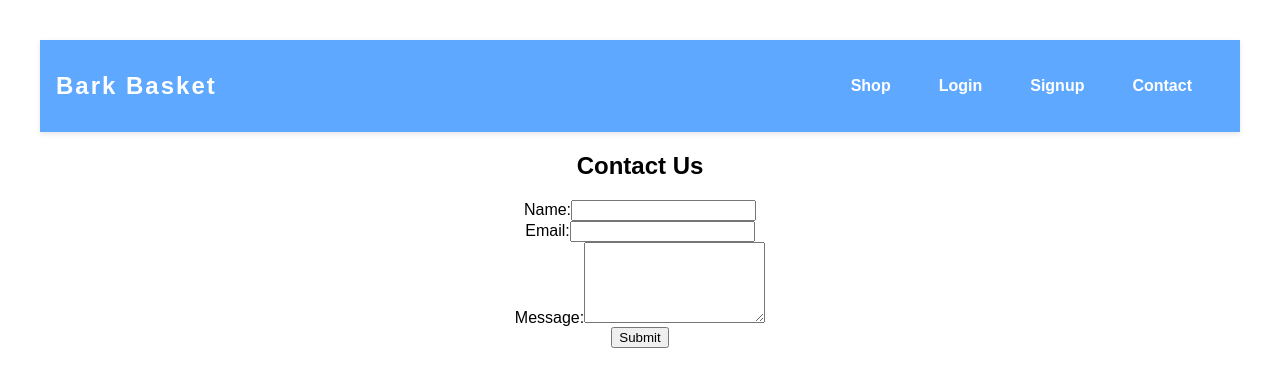
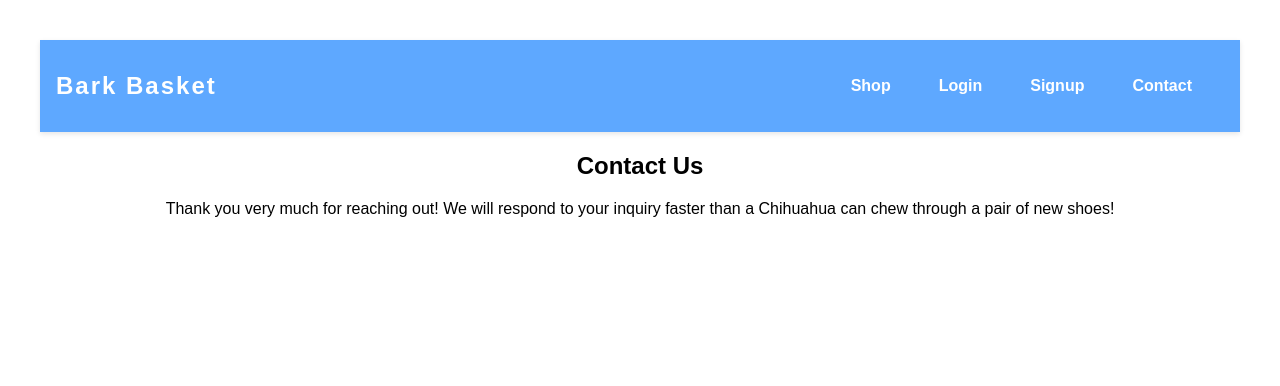
Before and after one commit to provardjake/BarkBasket, a React (Vite) app in the folder client/: page /contact-us in a window 1280 px wide. Both pictures are taken after typing "Sample", "name@example.com", "Sample" into the empty fields and a click on the button "Submit". Shown: the top 386 px of the page. Built offline with nearby package versions, Linux system fonts and the light colour scheme.

Commit message:
added to the contact page

```diff
--- a/client/src/pages/ContactUs.jsx
+++ b/client/src/pages/ContactUs.jsx
@@ -1,31 +1,30 @@
 import React, { useState } from 'react';
 
 const ContactUs = () => {
-  // State variables to manage form fields
   const [formData, setFormData] = useState({
     name: '',
     email: '',
     message: ''
   });
 
-  // Function to handle form field changes
+  const [submitted, setSubmitted] = useState(false);
+
   const handleInputChange = (e) => {
     const { name, value } = e.target;
     setFormData({ ...formData, [name]: value });
   };
 
-  // Function to handle form submission
   const handleSubmit = (e) => {
     e.preventDefault();
-    // You can add form validation or send data to backend here
     console.log('Form submitted:', formData);
-    // Reset form fields after submission
+    setSubmitted(true);
     setFormData({ name: '', email: '', message: '' });
   };
 
   return (
     <div className="contact-us">
       <h2>Contact Us</h2>
+      {!submitted ? (
         <form onSubmit={handleSubmit}>
           <div className="form-group">
             <label htmlFor="name">Name:</label>
@@ -62,6 +61,14 @@ const ContactUs = () => {
           </div>
           <button type="submit">Submit</button>
         </form>
+      ) : (
+        <div className="thank-you-message">
+          <p>
+            Thank you very much for reaching out! We will respond to your inquiry
+            faster than a Chihuahua can chew through a pair of new shoes!
+          </p>
+        </div>
+      )}
     </div>
   );
 };
```
Lines whose indentation alone changed are shown as unchanged.
